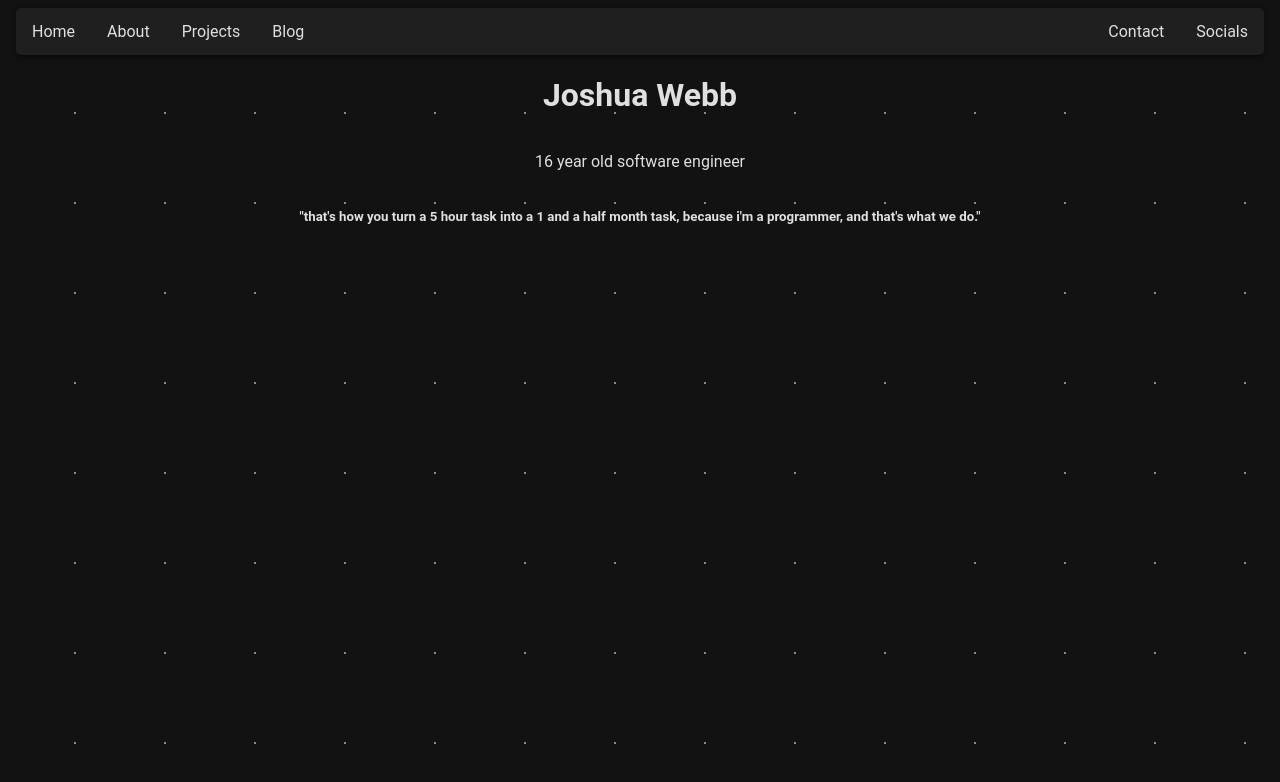
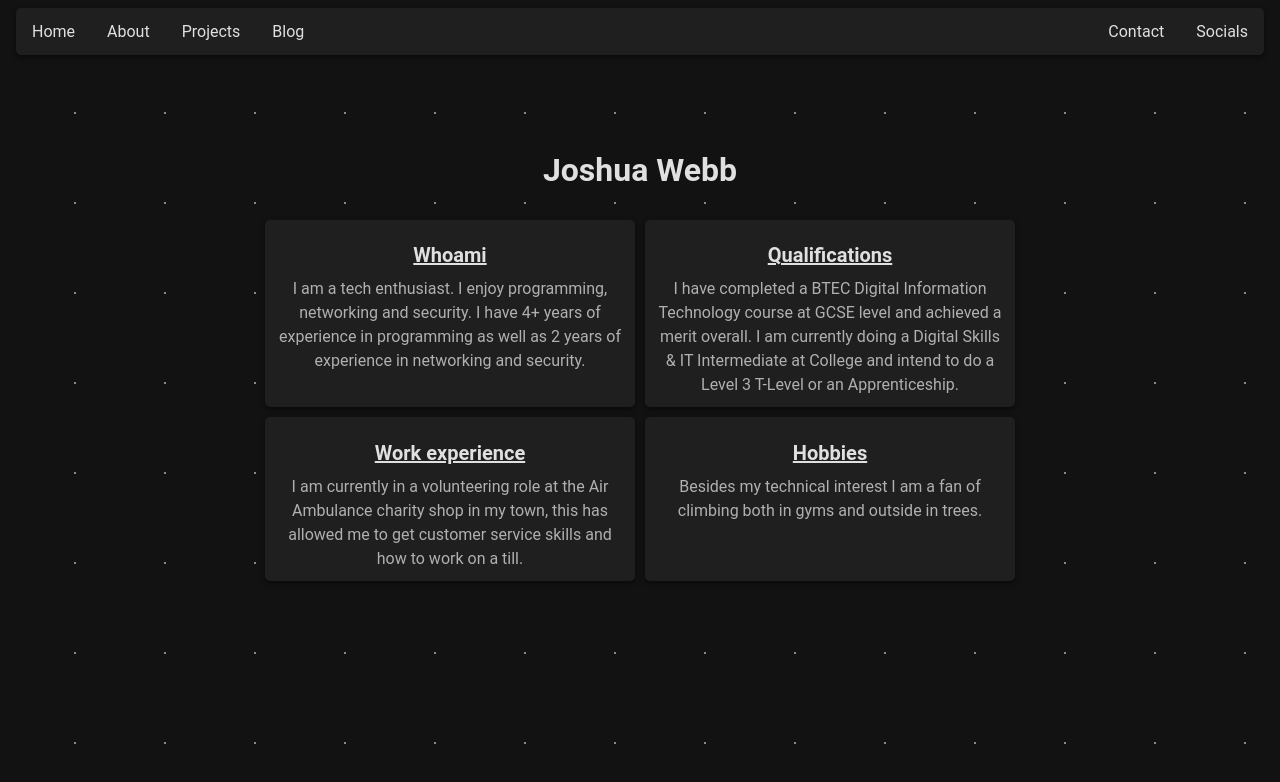
Before and after one commit to jwe0/Portfolio-Website, a SvelteKit app: page / in a window 1280 px wide. Shown: the top 782 px of the page. Built offline with nearby package versions, Linux system fonts and the light colour scheme.

Commit message:
Updated home page

```diff
--- a/src/app.css
+++ b/src/app.css
@@ -207,10 +207,37 @@ body {
     text-align: center;
 }
 
-.stat_row .item {
-}
-
 .stat_row img:hover {
     cursor: pointer;
     transform: translateY(-2px);
 }
+
+.aboutme_home {
+    display: grid;
+    grid-template-columns: 1fr 1fr;
+    grid-template-rows: auto auto;
+    gap: 10px;
+    justify-content: center;
+}
+
+.aboutme_home .box {
+    background-color: #1f1f1f;
+    border-radius: 5px;
+    box-shadow: 0 2px 5px rgba(0, 0, 0, 0.5);
+    width: 350px;
+    padding: 10px;
+    color: #E0E0E0;
+    text-decoration: none;
+    text-align: center;
+    transition: background-color 0.3s, color 0.3s, transform 0.3s;
+}
+
+.home {
+    display: flex;
+    align-items: center;
+    justify-content: center;
+    flex-direction: column;
+    gap: 10px;
+    margin: 20px 0;
+    height: 70vh;
+}
--- a/src/routes/+page.svelte
+++ b/src/routes/+page.svelte
@@ -26,10 +26,30 @@
         </div>
 
         <div class="main">
-            <h1>Joshua Webb</h1>
-            <p>16 year old software engineer</p>
-            <h5>"that's how you turn a 5 hour task into a 1 and a half month task, because i'm a programmer, and that's what we do."</h5>
+            <div class="home">
+                <h1>Joshua Webb</h1>
+                <div class="aboutme_home">
+                    <div class="box">
+                        <h1 class="title">Whoami</h1>
+                        <p>I am a tech enthusiast. I enjoy programming, networking and security. I have 4+ years of experience in programming as well as 2 years of experience in networking and security.</p>
+                    </div>
+                    <div class="box">
+                        <h1 class="title">Qualifications</h1>
+                        <p>I have completed a BTEC Digital Information Technology course at GCSE level and achieved a merit overall. I am currently doing a Digital Skills & IT Intermediate at College and intend to do a Level 3 T-Level or an Apprenticeship.</p>
+                    </div>
+                    <div class="box">
+                        <h1 class="title">Work experience</h1>
+                        <p>I am currently in a volunteering role at the Air Ambulance charity shop in my town, this has allowed me to get customer service skills and how to work on a till.</p>
+                    </div>
+                    <div class="box">
+                        <h1 class="title">Hobbies</h1>
+                        <p>Besides my technical interest I am a fan of climbing both in gyms and outside in trees.</p>
+                    </div>
+                </div>
+            </div>
+
         </div>
+
     </div>
 
 </body>
```
